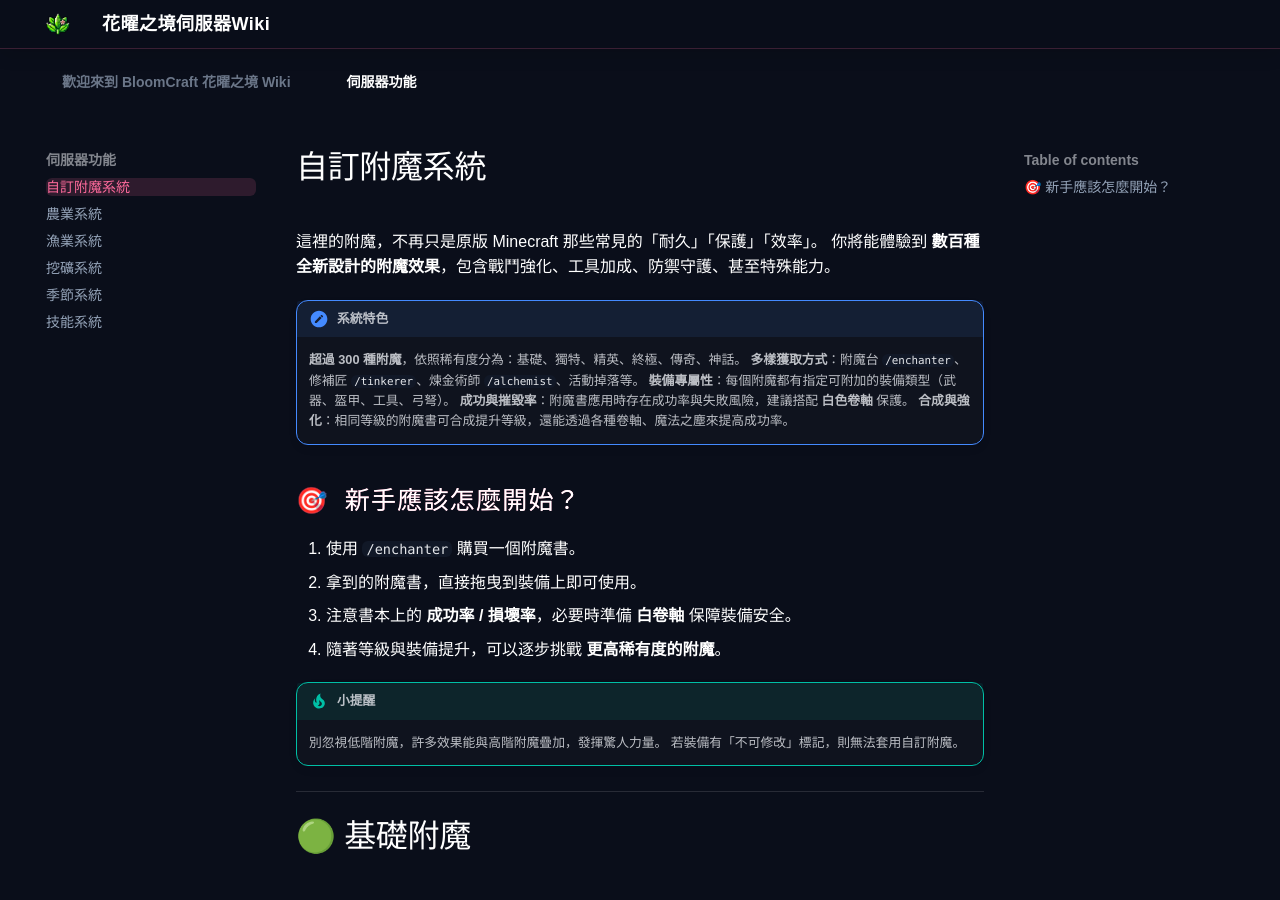
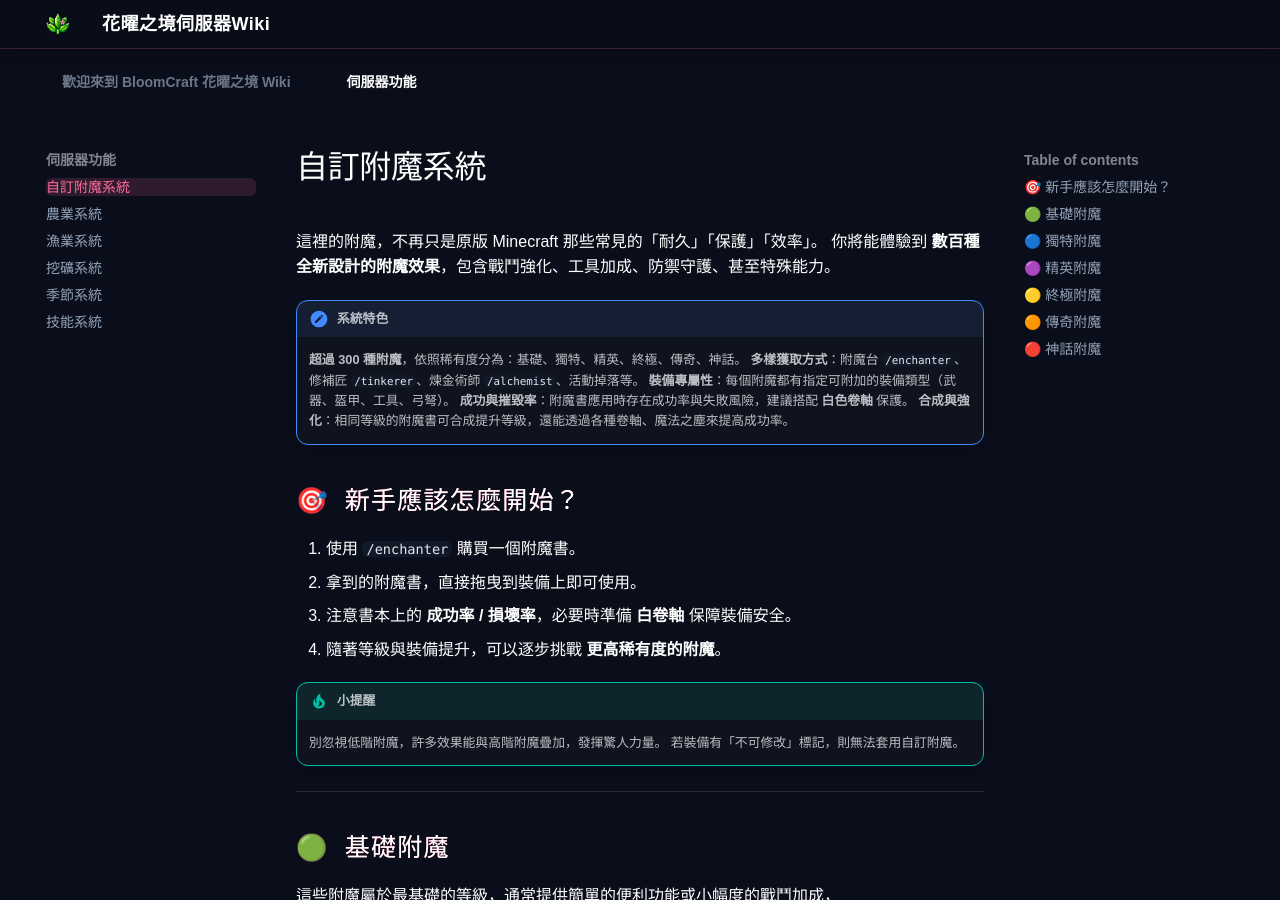
Before and after one commit to RyanisyydsTT/bloomcraft-wikipage, an MkDocs documentation site: the page built from docs/伺服器功能/enchant.md, in a window 1280 px wide and 900 px high. Built offline with MkDocs 1.6.1 and Material for MkDocs 9.7.7, drawn with Linux system fonts in a browser that asks for light colours; some web fonts are replaced.

Commit message:
Update enchant.md

```diff
--- a/docs/伺服器功能/enchant.md
+++ b/docs/伺服器功能/enchant.md
@@ -23,7 +23,7 @@
 
 ---
 
-# 🟢 基礎附魔
+## 🟢 基礎附魔
 
 這些附魔屬於最基礎的等級，通常提供簡單的便利功能或小幅度的戰鬥加成，
 
@@ -47,7 +47,7 @@
 
 ---
 
-# 🔵 獨特附魔
+## 🔵 獨特附魔
 
 獨特等級的附魔比基礎更強大，開始加入了戰鬥控制與額外資源獲取的效果。
 這些附魔對於 PvE 與 PvP 都有不錯的幫助，算是中期玩家必備的基礎戰力來源。
@@ -73,7 +73,7 @@
 
 ---
 
-# 🟣 精英附魔
+## 🟣 精英附魔
 
 精英等級附魔開始進入「進階戰鬥」與「多功能探索」階段，
 不僅能提升攻防，還能賦予特殊效果，常見於 PvP 與高難度副本。
@@ -101,7 +101,7 @@
 
 ---
 
-# 🟡 終極附魔
+## 🟡 終極附魔
 
 終極等級附魔屬於「高階實用型」，
 能夠帶來強力的輔助效果與戰鬥增益，是進入後期的重要基石。
@@ -128,7 +128,7 @@
 
 ---
 
-# 🟠 傳奇附魔
+## 🟠 傳奇附魔
 
 傳奇附魔是玩家在 PvP、BOSS 戰中最追求的強大效果，
 往往能左右整場戰局，擁有極高的價值與稀有度。
@@ -156,7 +156,7 @@
 
 ---
 
-# 🔴 神話附魔
+## 🔴 神話附魔
 
 神話級附魔是極度稀有的頂尖力量，通常只會在伺服器的特殊活動、限時寶箱或頂級任務中出現。
 擁有它們往往代表著無與倫比的戰力與榮耀。
```
